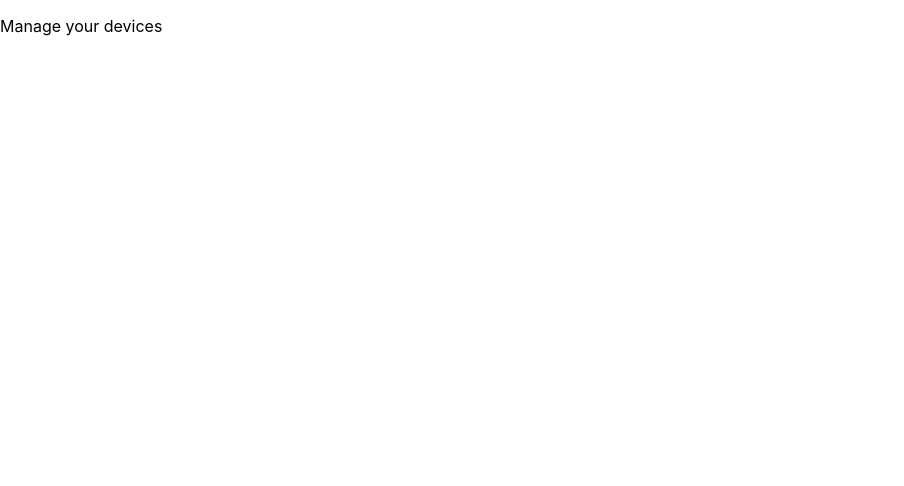
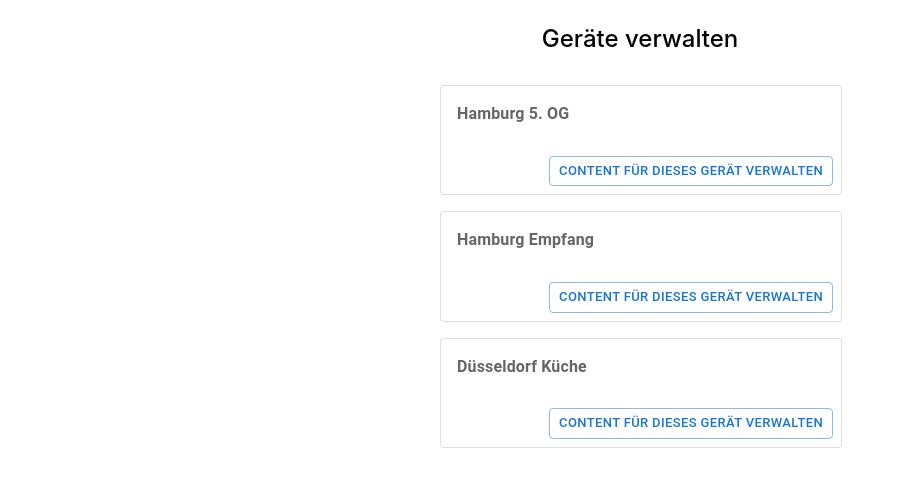
Before and after one commit to ppi-infotainment/ppi-infotainment-editorial, a React (Create React App) app: page /devices in a window 1280 px wide. Shown: the top 486 px of the page, without its empty margins (0-904 px from the left). Built offline with nearby package versions, Linux system fonts and the light colour scheme.

Commit message:
#9 added layout for manage devices page

```diff
--- a/src/components/PageHeaderText/PageHeaderText.module.css
+++ b/src/components/PageHeaderText/PageHeaderText.module.css
@@ -1,4 +1,5 @@
 .page_header {
     font-size: 24px;
     font-weight: 500;
+    max-width: 400px;
 }
--- /dev/null
+++ b/src/pages/manage_devices/ManageDevicesPage.module.css
@@ -0,0 +1,5 @@
+.manage_devices_page {
+    display: flex;
+    justify-content: center;
+    flex-direction: column;
+};
--- a/src/pages/manage_devices/ManageDevicesPage.tsx
+++ b/src/pages/manage_devices/ManageDevicesPage.tsx
@@ -1,12 +1,36 @@
+import { Box } from "@mui/system";
 import * as React from "react";
 import { FunctionComponent } from "react";
+import PageHeaderText from "../../components/PageHeaderText/PageHeaderText";
+import Device from "../../types/Device";
+import DeviceCard from "./components/DeviceCard/DeviceCard";
+import styles from './ManageDevicesPage.module.css';
 
 const ManageDevices: FunctionComponent = () => {
+    const mockedDevices: Device[] = [
+        {
+            id: "1",
+            description: "Hamburg 5. OG"
+        },
+        {
+            id: "2",
+            description: "Hamburg Empfang"
+        },
+        {
+            id: "3",
+            description: "Düsseldorf Küche"
+        }];
+
 
     return (
-        <div>
-            <p>Manage your devices</p>
-        </div>
+        <Box className={styles.manage_devices_page}>
+            <Box sx={{ flexDirection: 'column', display: 'flex', alignContent: 'center', alignSelf: 'center' }}>
+                <PageHeaderText title="Geräte verwalten" />
+            </Box>
+            <Box sx={{ flexDirection: 'column', display: 'flex', alignContent: 'center', alignSelf: 'center' }}>
+                {mockedDevices.map((device) => <DeviceCard deviceName={device.description} />)}
+            </Box>
+        </Box>
     );
 };
 
--- /dev/null
+++ b/src/pages/manage_devices/components/DeviceCard/DeviceCard.module.css
@@ -0,0 +1,4 @@
+.device_card {
+    max-width: 400px;
+    margin: 8px;
+}
--- /dev/null
+++ b/src/pages/manage_devices/components/DeviceCard/DeviceCard.tsx
@@ -0,0 +1,28 @@
+import { Button, Card, CardActions, CardContent, Typography } from "@mui/material";
+import { Box } from "@mui/system";
+import { FunctionComponent } from "react";
+import styles from './DeviceCard.module.css';
+
+export type DeviceCard = {
+    deviceName: string;
+};
+
+const DeviceCard: FunctionComponent<DeviceCard> = ({ deviceName }) => {
+
+    return (
+        <Box className={styles.device_card}>
+            <Card sx={{ minWidth: 400 }} variant='outlined'>
+                <CardContent>
+                    <Typography sx={{ fontSize: 16, fontWeight: 'bold' }} color="text.secondary" gutterBottom>
+                        {deviceName}
+                    </Typography>
+                </CardContent>
+                <CardActions sx={{ display: "flex", flexDirection: 'row-reverse' }}>
+                    <Button variant="outlined" size="small">Content für dieses Gerät verwalten</Button>
+                </CardActions>
+            </Card>
+        </Box>);
+};
+
+
+export default DeviceCard;
--- /dev/null
+++ b/src/types/Device.ts
@@ -0,0 +1,6 @@
+type Device = {
+    id: string;
+    description: string
+};
+
+export default Device;
```
